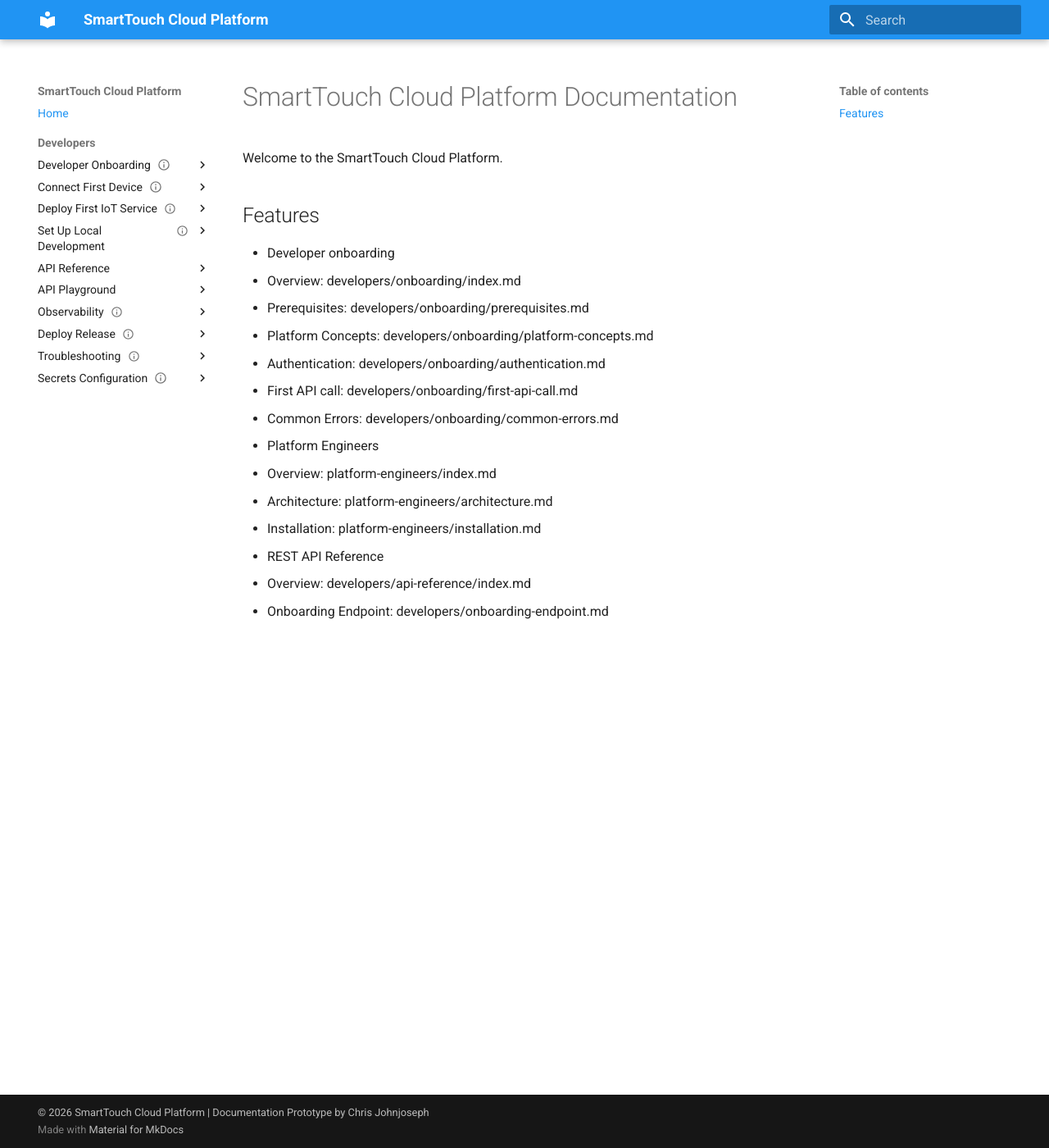
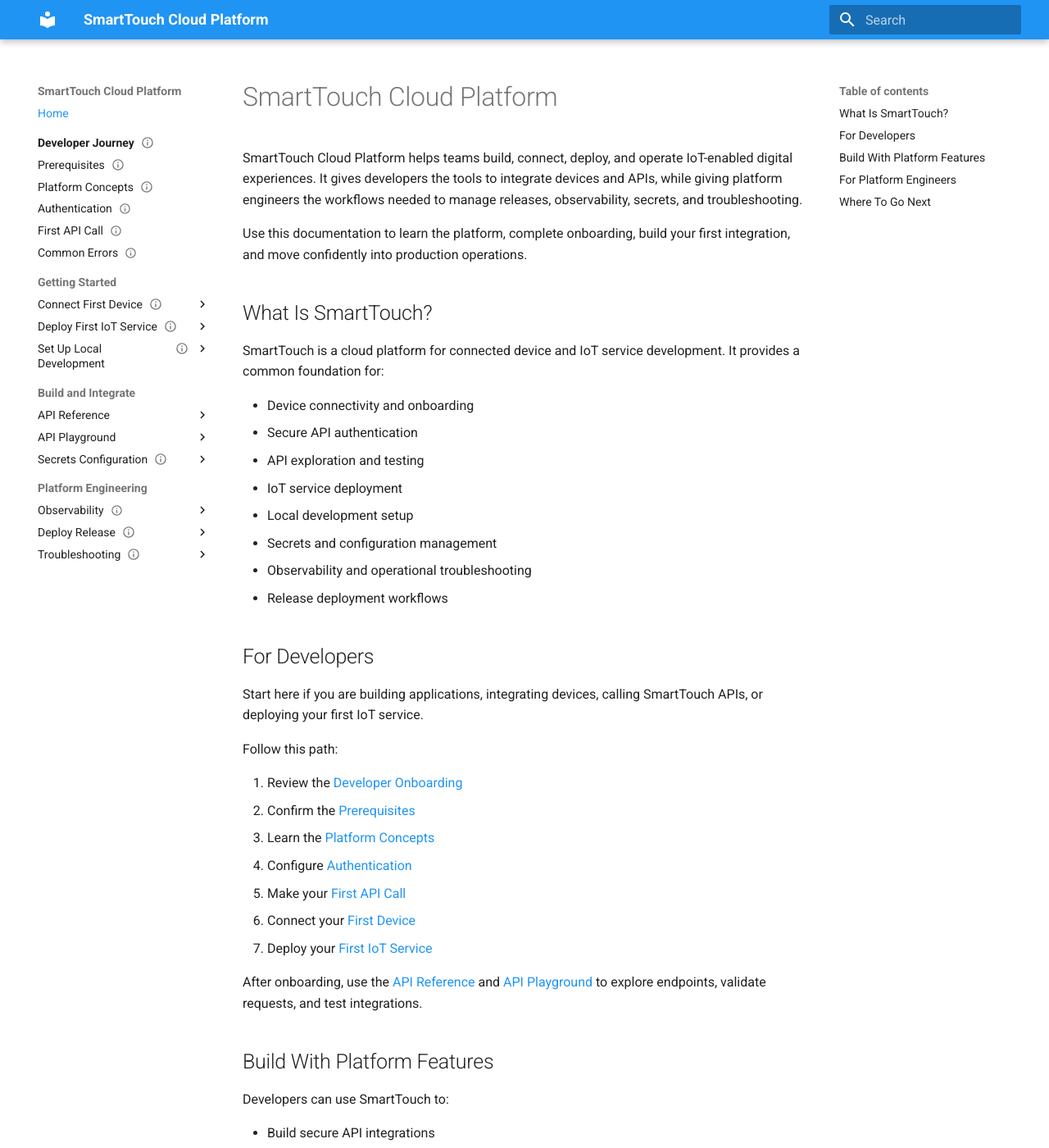
Before and after one commit to chrisjohn83/SmartTouch-Cloud-Platform, an MkDocs documentation site: the page built from docs/index.md, in a window 1280 px wide and 1400 px high. Shown: the whole window at 82% size. Built offline with MkDocs 1.6.1 and Material for MkDocs 9.7.7, drawn with Linux system fonts in a browser that asks for light colours; some of the changed text lies outside the part shown.

Commit message:
Reorganize docs navigation and update home page

```diff
--- a/docs/index.md
+++ b/docs/index.md
@@ -1,22 +1,78 @@
-# SmartTouch Cloud Platform Documentation
+# SmartTouch Cloud Platform
 
-Welcome to the SmartTouch Cloud Platform.
+SmartTouch Cloud Platform helps teams build, connect, deploy, and operate IoT-enabled digital experiences. It gives developers the tools to integrate devices and APIs, while giving platform engineers the workflows needed to manage releases, observability, secrets, and troubleshooting.
 
-## Features
+Use this documentation to learn the platform, complete onboarding, build your first integration, and move confidently into production operations.
 
-- Developer onboarding
-  - Overview: developers/onboarding/index.md
-  - Prerequisites: developers/onboarding/prerequisites.md
-  - Platform Concepts: developers/onboarding/platform-concepts.md
-  - Authentication: developers/onboarding/authentication.md
-  - First API call: developers/onboarding/first-api-call.md
-  - Common Errors: developers/onboarding/common-errors.md
+## What Is SmartTouch?
 
-- Platform Engineers
-  - Overview: platform-engineers/index.md
-  - Architecture: platform-engineers/architecture.md
-  - Installation: platform-engineers/installation.md
+SmartTouch is a cloud platform for connected device and IoT service development. It provides a common foundation for:
 
-- REST API Reference
-  - Overview: developers/api-reference/index.md
-  - Onboarding Endpoint: developers/onboarding-endpoint.md
+- Device connectivity and onboarding
+- Secure API authentication
+- API exploration and testing
+- IoT service deployment
+- Local development setup
+- Secrets and configuration management
+- Observability and operational troubleshooting
+- Release deployment workflows
+
+## For Developers
+
+Start here if you are building applications, integrating devices, calling SmartTouch APIs, or deploying your first IoT service.
+
+Follow this path:
+
+1. Review the [Developer Onboarding](developers/onboarding/index.md)
+2. Confirm the [Prerequisites](developers/onboarding/prerequisites.md)
+3. Learn the [Platform Concepts](developers/onboarding/platform-concepts.md)
+4. Configure [Authentication](developers/onboarding/authentication.md)
+5. Make your [First API Call](developers/onboarding/first-api-call.md)
+6. Connect your [First Device](developers/get-started/connect-first-device/index.md)
+7. Deploy your [First IoT Service](developers/get-started/deploy-first-iot-service/index.md)
+
+After onboarding, use the [API Reference](api-reference/index.md) and [API Playground](playground/index.md) to explore endpoints, validate requests, and test integrations.
+
+## Build With Platform Features
+
+Developers can use SmartTouch to:
+
+- Build secure API integrations
+- Connect and validate devices
+- Test API calls before writing production code
+- Run services locally during development
+- Configure secrets for applications and services
+- Observe service behavior after deployment
+- Resolve common onboarding and integration issues
+
+If you are setting up your environment, begin with [Set Up Local Development](developers/get-started/set-up-local-development/index.md).
+
+## For Platform Engineers
+
+Start here if you manage platform readiness, deployment workflows, service operations, secrets, observability, or production troubleshooting.
+
+Platform engineers can use SmartTouch documentation to:
+
+- Prepare and support release deployments
+- Configure platform secrets and runtime settings
+- Monitor services and platform health
+- Investigate operational issues
+- Support developers through onboarding and integration
+- Standardize deployment and troubleshooting workflows
+
+Key platform engineering topics:
+
+- [Secrets Configuration](developers/secrets-config/index.md)
+- [Deploy Release](developers/deploy-release/index.md)
+- [Observability](developers/observability/index.md)
+- [Troubleshooting](developers/troubleshooting/index.md)
+
+## Where To Go Next
+
+New to SmartTouch? Start with [Developer Onboarding](developers/onboarding/index.md).
+
+Ready to build? Open the [API Reference](api-reference/index.md) or try the [API Playground](playground/index.md).
+
+Preparing a release? Go to [Deploy Release](developers/deploy-release/index.md).
+
+Investigating an issue? Start with [Troubleshooting](developers/troubleshooting/index.md).
--- a/mkdocs.yml
+++ b/mkdocs.yml
@@ -24,48 +24,50 @@ theme:
 
 nav:
   - Home: index.md
-  - Developers:
-      - Developer Onboarding:
-          - Overview: developers/onboarding/index.md
-          - prerequisites: developers/onboarding/prerequisites.md
-          - platform-concepts: developers/onboarding/platform-concepts.md
-          - authentication: developers/onboarding/authentication.md
-          - First api call: developers/onboarding/first-api-call.md
-          - Common Errors: developers/onboarding/common-errors.md
-
+  - Developer Journey:
+      - Overview: developers/onboarding/index.md
+      - Prerequisites: developers/onboarding/prerequisites.md
+      - Platform Concepts: developers/onboarding/platform-concepts.md
+      - Authentication: developers/onboarding/authentication.md
+      - First API Call: developers/onboarding/first-api-call.md
+      - Common Errors: developers/onboarding/common-errors.md
+  - Getting Started:
       - Connect First Device:
           - Overview: developers/get-started/connect-first-device/index.md
           - Provision Certificate: developers/get-started/connect-first-device/01-provision-certificate.md
           - Install Remote Access Agent: developers/get-started/connect-first-device/02-install-remote-access-agent.md
           - Open First Remote Session: developers/get-started/connect-first-device/03-open-first-remote-session.md
-
       - Deploy First IoT Service:
           - Overview: developers/get-started/deploy-first-iot-service/index.md
           - Create Service Spec: developers/get-started/deploy-first-iot-service/01-create-service-spec.md
-          - Build & Push Image: developers/get-started/deploy-first-iot-service/02-build-push-image.md
+          - Build and Push Image: developers/get-started/deploy-first-iot-service/02-build-push-image.md
           - Verify Deployment: developers/get-started/deploy-first-iot-service/03-verify-deployment.md
-
       - Set Up Local Development:
           - Overview: developers/get-started/set-up-local-development/index.md
           - Install STCTL: developers/get-started/set-up-local-development/01-install-stctl.md
           - Configure Kubernetes: developers/get-started/set-up-local-development/02-configure-kubernetes.md
           - Run Service Locally: developers/get-started/set-up-local-development/03-run-service-locally.md
-
+  - Build and Integrate:
       - API Reference:
           - Overview: api-reference/index.md
           - Device API: api-reference/device-api.md
           - Deployment API: api-reference/deployment-api.md
           - Session API: api-reference/session-api.md
-          - Remote access sessions: api-reference/remote-access-api.md
-          - Audit logs: api-reference/audit-log-api.md
-
+          - Remote Access Sessions: api-reference/remote-access-api.md
+          - Audit Logs: api-reference/audit-log-api.md
       - API Playground:
           - Overview: playground/index.md
           - Device API: playground/device-api.md
           - Deployment API: playground/deployment-api.md
           - Session API: playground/session-api.md
-          - Remote access sessions: playground/remote-access-api.md
-          - Audit logs: playground/audit-log-api.md
+          - Remote Access Sessions: playground/remote-access-api.md
+          - Audit Logs: playground/audit-log-api.md
+      - Secrets Configuration:
+          - Overview: developers/secrets-config/index.md
+          - Environment Configuration: developers/secrets-config/how-to-environment-config.md
+          - Manage Secrets: developers/secrets-config/how-to-manage-secrets.md
+          - SSD Schema: developers/secrets-config/ssd-schema-reference.md
+  - Platform Engineering:
       - Observability:
           - Overview: developers/observability/index.md
           - View Logs: developers/observability/how-to-view-logs.md
@@ -77,17 +79,12 @@ nav:
           - Canary Deployments: developers/deploy-release/how-to-canary-deployment.md
           - Deploy Service: developers/deploy-release/how-to-deploy-service.md
           - Rollback Release: developers/deploy-release/how-to-rollback.md
-
       - Troubleshooting:
           - Overview: developers/troubleshooting/index.md
           - Deployment Failures: developers/troubleshooting/why-deployment-failing.md
           - Logging Issues: developers/troubleshooting/why-logs-not-appearing.md
           - Device Connection Issues: developers/troubleshooting/why-device-not-connecting.md
-      - Secrets Configuration:
-          - Overview: developers/secrets-config/index.md
-          - Environment Configuration: developers/secrets-config/how-to-environment-config.md
-          - Manage Secrets: developers/secrets-config/how-to-manage-secrets.md
-          - SSD Schema: developers/secrets-config/ssd-schema-reference.md
+
 markdown_extensions:
   - admonition
   - tables
```
Also changed, not shown: services/README.md (added), 12 other files.
